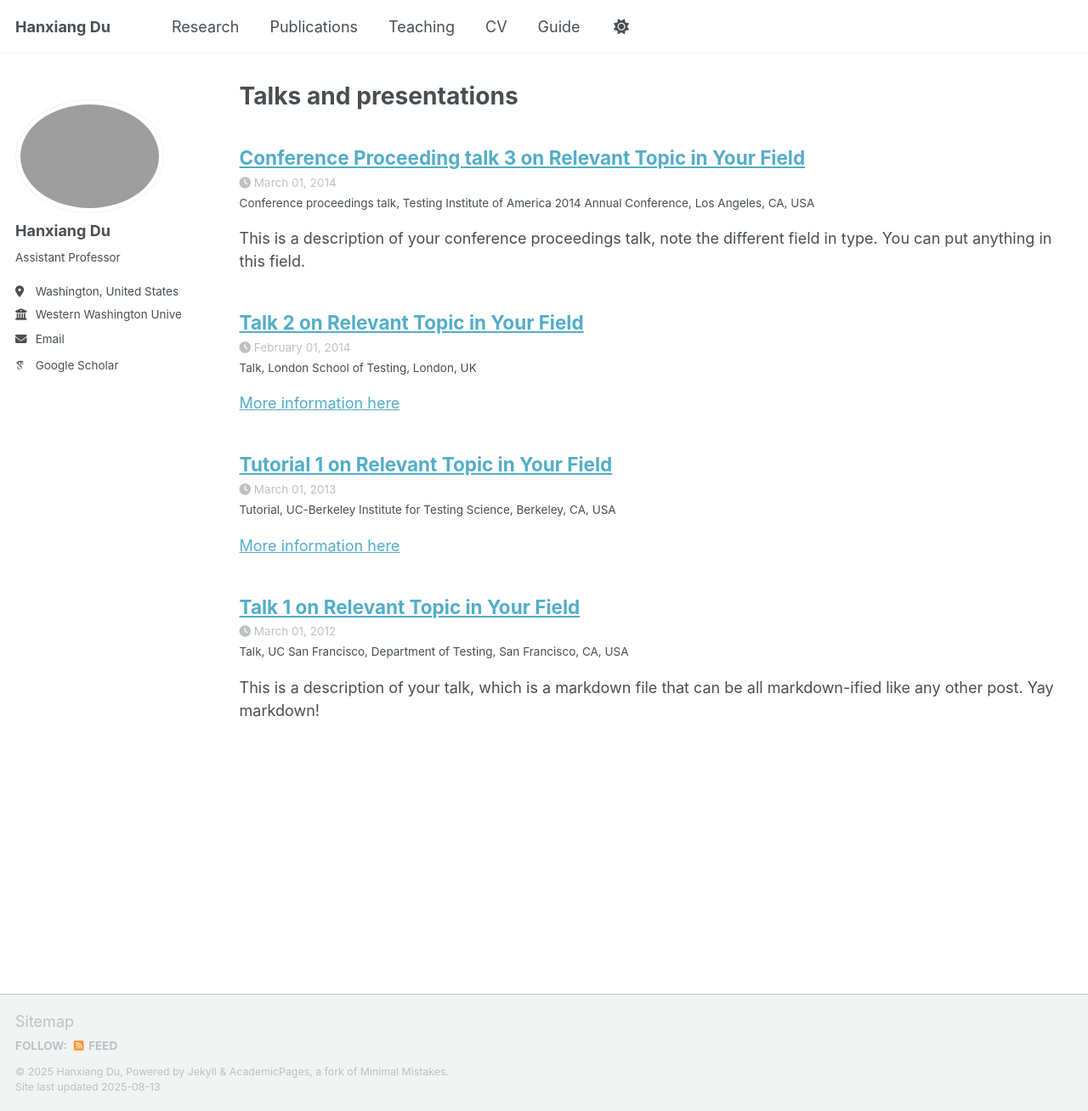
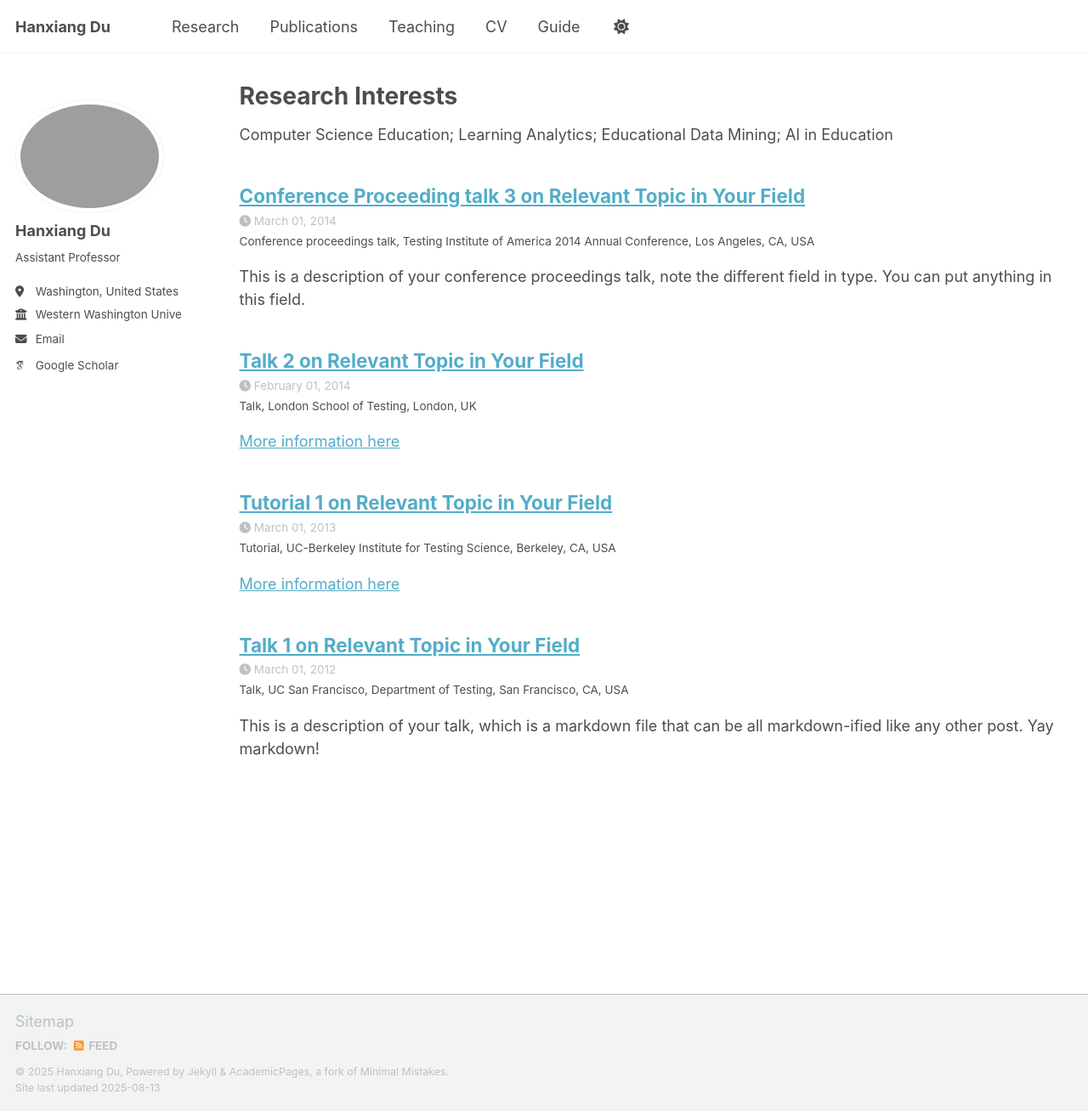
Before and after one commit to HXDU/HD.github.io, a Jekyll site: the page built from _pages/talks.html, in a window 1280 px wide and 1308 px high. Shown: the whole window at 85% size. Built offline with Jekyll 4.4.1, drawn with Linux system fonts in a browser that asks for light colours; some web fonts are replaced; a script that is not in the unit is left out.

Commit message:
Update talks.html

```diff
--- a/_pages/talks.html
+++ b/_pages/talks.html
@@ -1,6 +1,6 @@
 ---
 layout: archive
-title: "Talks and presentations"
+title: "Research Interests"
 permalink: /talks/
 author_profile: true
 ---
@@ -11,6 +11,8 @@ author_profile: true
 
 {% endif %}
 
+<p>Computer Science Education; Learning Analytics; Educational Data Mining; AI in Education</p>
+
 {% for post in site.talks reversed %}
   {% include archive-single-talk.html %}
 {% endfor %}
```
